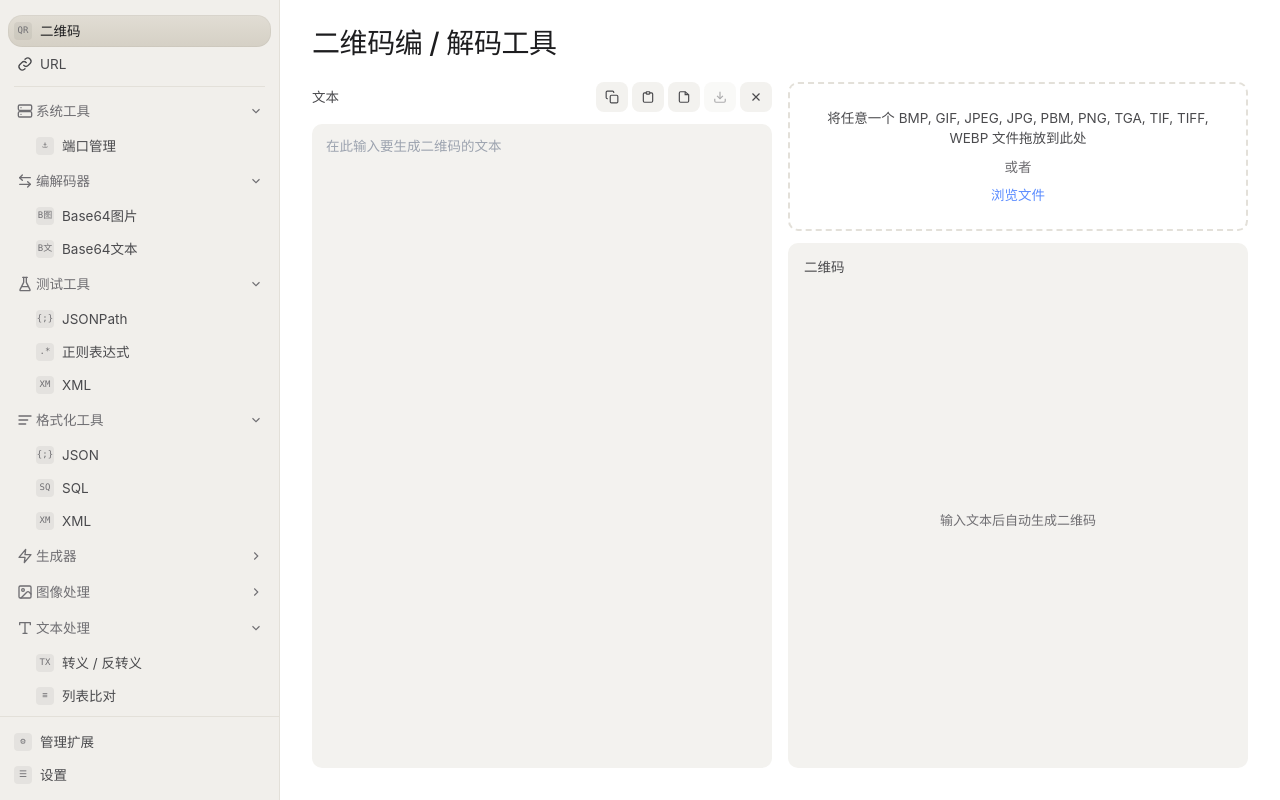
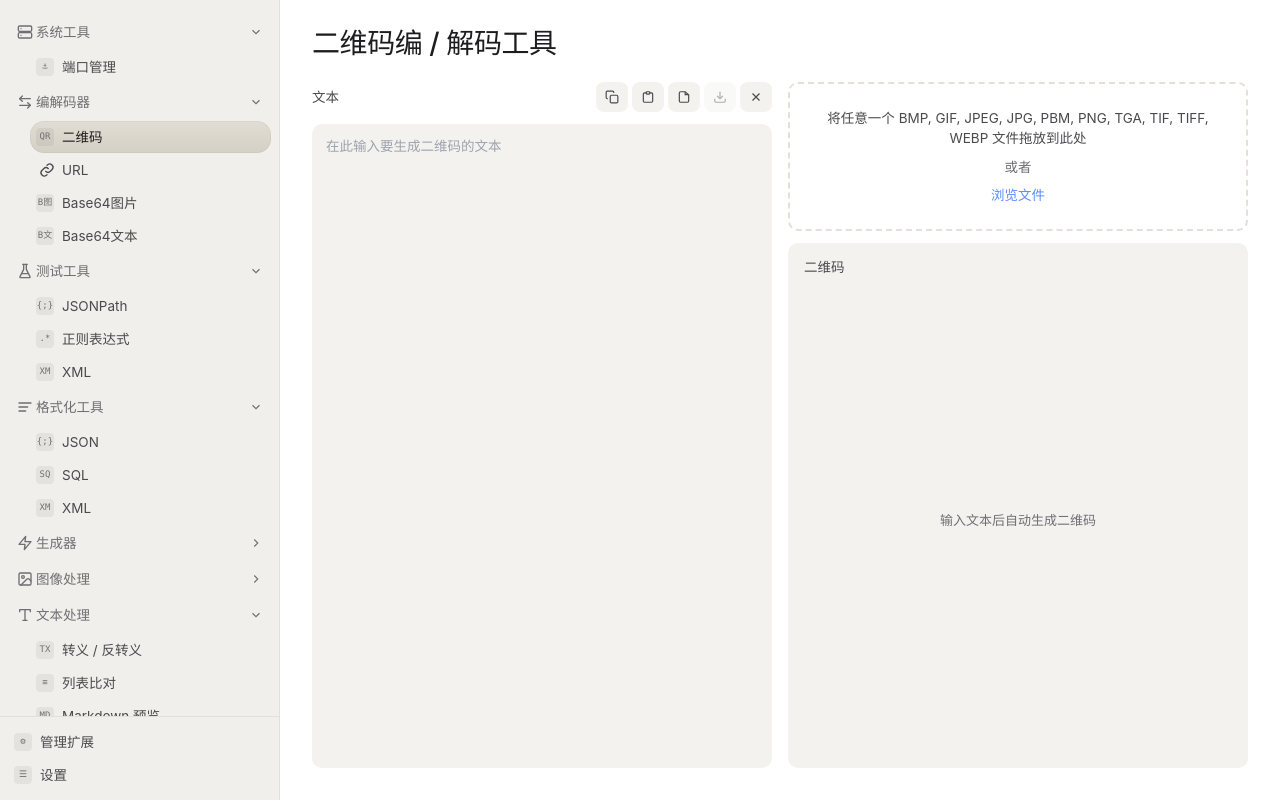
Before and after one commit to MeQln/Tauri-DevBox, a Vue app: page /tools/qrcode in a window 1280 px wide. Built offline with nearby package versions, Linux system fonts and the light colour scheme.

Commit message:
refactor: 二维码与URL移入编解码器组作为子菜单

```diff
--- a/src/stores/nav.ts
+++ b/src/stores/nav.ts
@@ -23,12 +23,12 @@ export type NavGroup = {
 export type NavNode = NavItem | NavGroup
 
 export const NAV_DATA: NavNode[] = [
-  { type: 'item', id: 'qrcode',   glyph: 'QR', label: '二维码', hasUpdate: true, active: true },
-  { type: 'item', id: 'url',      icon: 'link', label: 'URL' },
   { type: 'group', id: 'g-system', icon: 'server', label: '系统工具', expanded: true, children: [
     { type: 'item', id: 'port', glyph: '⚓', label: '端口管理' },
   ]},
   { type: 'group', id: 'g-codec', icon: 'swap', label: '编解码器', expanded: true, children: [
+    { type: 'item', id: 'qrcode',       glyph: 'QR', label: '二维码', hasUpdate: true, active: true },
+    { type: 'item', id: 'url',          icon: 'link', label: 'URL' },
     { type: 'item', id: 'base64-image', glyph: 'B图', label: 'Base64图片' },
     { type: 'item', id: 'base64-text',  glyph: 'B文', label: 'Base64文本' },
   ]},
```
